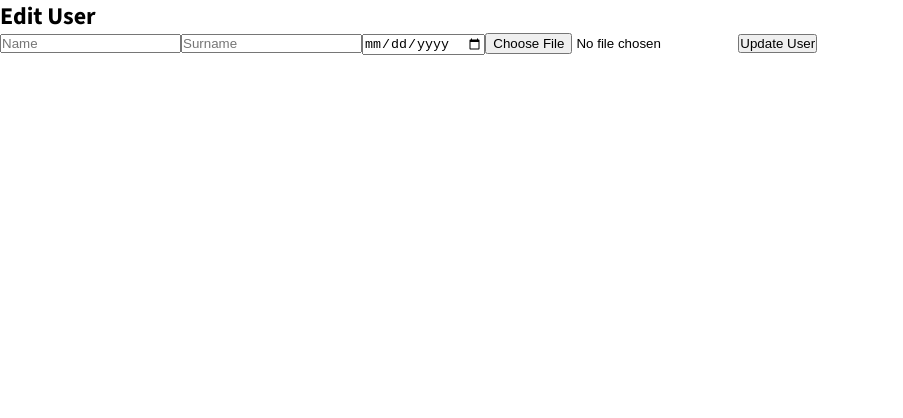
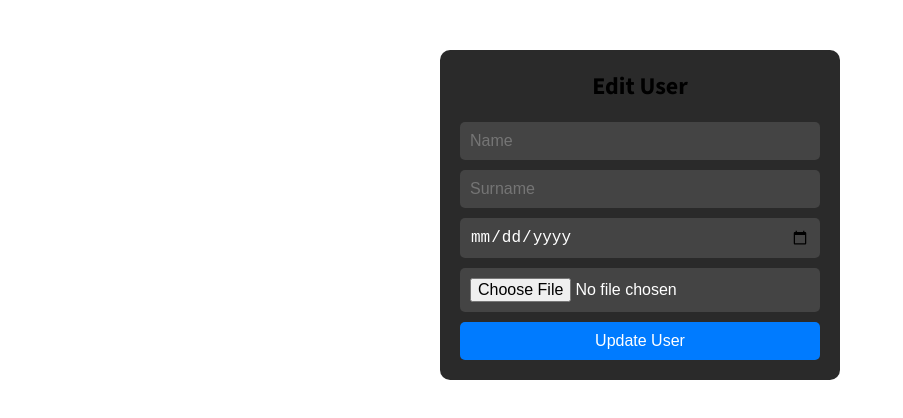
Before and after one commit to deefyy/pwjs-proj, a React (Vite) app: page /edit/1 in a window 1280 px wide. Shown: the top 418 px of the page, without its empty margins (0-903 px from the left). Built offline with nearby package versions, Linux system fonts and the light colour scheme; no server answers; the database is empty.

Commit message:
Updated styling

```diff
--- a/src/components/AddUser.module.css
+++ b/src/components/AddUser.module.css
@@ -1,42 +1,45 @@
 /* src/components/AddUser.module.css */
-
 .addUser {
   max-width: 400px;
-    margin: 0 auto;
+  margin: 50px auto;
   padding: 20px;
-    border: 1px solid #ccc;
-    border-radius: 8px;
-    background-color: #f9f9f9;
+  background-color: #2a2a2a; /* Ciemniejsze tło dla formularza */
+  border-radius: 10px;
 }
 
-  .addUser h2 {
+h2 {
   text-align: center;
   margin-bottom: 20px;
 }
 
-  .addUser form {
+form {
   display: flex;
   flex-direction: column;
 }
 
-  .addUser form input {
+input[type="text"],
+input[type="date"],
+input[type="file"] {
   margin-bottom: 10px;
-    padding: 8px;
+  padding: 10px;
   font-size: 16px;
-    border: 1px solid #ccc;
-    border-radius: 4px;
+  background-color: #444;
+  color: white;
+  border: none;
+  border-radius: 5px;
 }
 
-  .addUser form button {
+button {
   padding: 10px;
   font-size: 16px;
   background-color: #007bff;
   color: white;
   border: none;
-    border-radius: 4px;
+  border-radius: 5px;
   cursor: pointer;
+  transition: background-color 0.3s;
 }
 
-  .addUser form button:hover {
+button:hover {
   background-color: #0056b3;
 }
--- a/src/components/AddUser.tsx
+++ b/src/components/AddUser.tsx
@@ -1,4 +1,3 @@
-// src/components/AddUser.tsx
 import { useState } from 'react';
 import { collection, addDoc, Timestamp } from 'firebase/firestore';
 import { ref, uploadBytes, getDownloadURL } from 'firebase/storage';
@@ -38,7 +37,7 @@ function AddUser() {
         <input type="text" value={surname} onChange={(e) => setSurname(e.target.value)} placeholder="Surname" required />
         <input type="date" value={date} onChange={(e) => setDate(e.target.value)} required />
         <input type="file" onChange={(e) => setAvatar(e.target.files ? e.target.files[0] : null)} />
-        <button type="submit">Add User</button>
+        <button type="submit">Add</button>
       </form>
     </div>
   );
--- a/src/components/EditUser.module.css
+++ b/src/components/EditUser.module.css
@@ -0,0 +1,53 @@
+/* src/components/EditUser.module.css */
+.editUser {
+    max-width: 400px;
+    margin: 50px auto;
+    padding: 20px;
+    background-color: #2a2a2a; /* Ciemniejsze tło dla formularza */
+    border-radius: 10px;
+  }
+
+  h2 {
+    text-align: center;
+    margin-bottom: 20px;
+  }
+
+  form {
+    display: flex;
+    flex-direction: column;
+  }
+
+  input[type="text"],
+  input[type="date"],
+  input[type="file"] {
+    margin-bottom: 10px;
+    padding: 10px;
+    font-size: 16px;
+    background-color: #444;
+    color: white;
+    border: none;
+    border-radius: 5px;
+  }
+
+  button {
+    padding: 10px;
+    font-size: 16px;
+    background-color: #007bff;
+    color: white;
+    border: none;
+    border-radius: 5px;
+    cursor: pointer;
+    transition: background-color 0.3s;
+  }
+
+  button:hover {
+    background-color: #0056b3;
+  }
+
+  .avatarPreview {
+    margin-top: 10px;
+    width: 100px;
+    height: 100px;
+    border-radius: 50%;
+    background-color: #444;
+  }
--- a/src/components/List.module.css
+++ b/src/components/List.module.css
@@ -1,9 +1,10 @@
 /* src/components/List.module.css */
-
 .list {
   max-width: 800px;
-    margin: 0 auto;
+  margin: 50px auto;
   padding: 20px;
+  background-color: #2a2a2a; /* Ciemniejsze tło dla listy */
+  border-radius: 10px;
 }
 
 .header {
@@ -14,39 +15,36 @@
 }
 
 .addButton {
-    padding: 10px;
-    font-size: 16px;
-    background-color: #28a745;
+  padding: 10px 20px;
+  background-color: #007bff;
   color: white;
-    border: none;
-    border-radius: 4px;
-    cursor: pointer;
   text-decoration: none;
+  border-radius: 5px;
+  transition: background-color 0.3s;
 }
 
 .addButton:hover {
-    background-color: #218838;
+  background-color: #0056b3;
 }
 
 .element {
   display: flex;
   align-items: center;
+  padding: 10px;
   margin-bottom: 10px;
-    padding: 10px;
-    border: 1px solid #ccc;
-    border-radius: 4px;
-    background-color: #f9f9f9;
+  background-color: #333;
+  border-radius: 5px;
 }
 
 .avatar {
   width: 50px;
   height: 50px;
   border-radius: 50%;
-    margin-right: 10px;
+  margin-right: 20px;
 }
 
 .details {
-    flex: 1;
+  flex-grow: 1;
 }
 
 .name {
@@ -56,7 +54,7 @@
 
 .date {
   font-size: 14px;
-    color: #666;
+  color: #bbb;
 }
 
 .buttons {
@@ -65,20 +63,20 @@
 }
 
 .button {
-    padding: 5px 10px;
-    font-size: 14px;
+  padding: 8px 15px;
   border: none;
-    border-radius: 4px;
+  border-radius: 5px;
   cursor: pointer;
+  transition: background-color 0.3s;
 }
 
 .editButton {
-    background-color: #ffc107;
+  background-color: #6c757d;
   color: white;
 }
 
 .editButton:hover {
-    background-color: #e0a800;
+  background-color: #5a6268;
 }
 
 .deleteButton {
--- a/src/components/List.tsx
+++ b/src/components/List.tsx
@@ -17,17 +17,19 @@ interface User {
 
 function List() {
   const [users, setUsers] = useState<User[]>([]);
-  const [imageUrl, setImageUrl] = useState('');
 
   async function getUsers() {
     const querySnapshot = await getDocs(collection(db, "users"));
     const data: User[] = [];
-    querySnapshot.forEach((doc) => {
+    for (const doc of querySnapshot.docs) {
+      const userData = doc.data() as Omit<User, 'id'>;
+      const avatarUrl = userData.avatar ? await getDownloadURL(ref(storage, userData.avatar)) : await getDownloadURL(ref(storage, 'noavatar.jpg'));
       data.push({
         id: doc.id,
-        ...(doc.data() as Omit<User, 'id'>)
+        ...userData,
+        avatar: avatarUrl,
       });
-    });
+    }
     setUsers(data);
   }
 
@@ -36,20 +38,8 @@ function List() {
     getUsers();
   }
 
-  const fetchImageUrl = async () => {
-    const imageRef = ref(storage, 'noavatar.jpg');
-    try {
-      const imageUrl = await getDownloadURL(imageRef);
-      setImageUrl(imageUrl);
-    } catch (error) {
-      console.error('Failed to fetch image:', error);
-      setImageUrl(''); // Set image URL to empty if there's an error
-    }
-  };
-
   useEffect(() => {
     getUsers();
-    fetchImageUrl();
   }, []);
 
   return (
@@ -60,7 +50,7 @@ function List() {
       </div>
       {users.map((user, index) => (
         <div className={styles.element} key={index}>
-          <img src={imageUrl} alt="No Avatar" className={styles.avatar} />
+          <img src={user.avatar} alt="Avatar" className={styles.avatar} />
           <div className={styles.details}>
             <div className={styles.name}>{user.name}<br />{user.surname}</div>
             <div className={styles.date}>
```
Lines whose indentation alone changed are shown as unchanged.
